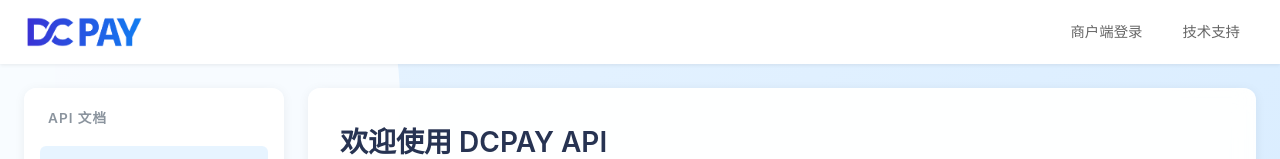
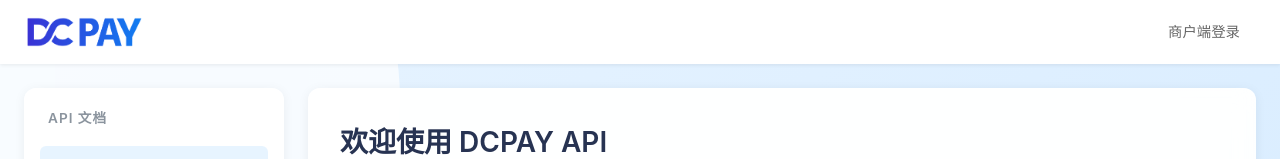
Before and after one commit to JihooSun/dax-pay-doc, a Vue app: page / in a window 1280 px wide. Shown: the top 159 px of the page. Built offline with nearby package versions, Linux system fonts and the light colour scheme.

Commit message:
删除技术支持

```diff
--- a/src/App.vue
+++ b/src/App.vue
@@ -83,7 +83,6 @@
         <nav class="nav">
           <ul>
             <li><a href="https://dcpay.me/" target="_blank">商户端登录</a></li>
-            <li><a href="https://t.me/feileabc" target="_blank">技术支持</a></li>
           </ul>
         </nav>
       </div>
@@ -3489,7 +3488,6 @@
             <ul>
               <li>每个 Telegram 账号只能绑定一个商户</li>
               <li>订单查询仅支持查询绑定商户的订单</li>
-              <li>如有问题请联系技术支持：<a href="https://t.me/feileabc" target="_blank">@feileabc</a></li>
             </ul>
           </div>
         </div>
```
Also changed, not shown: 2 other files (tests, documents, lock files or other folders).
